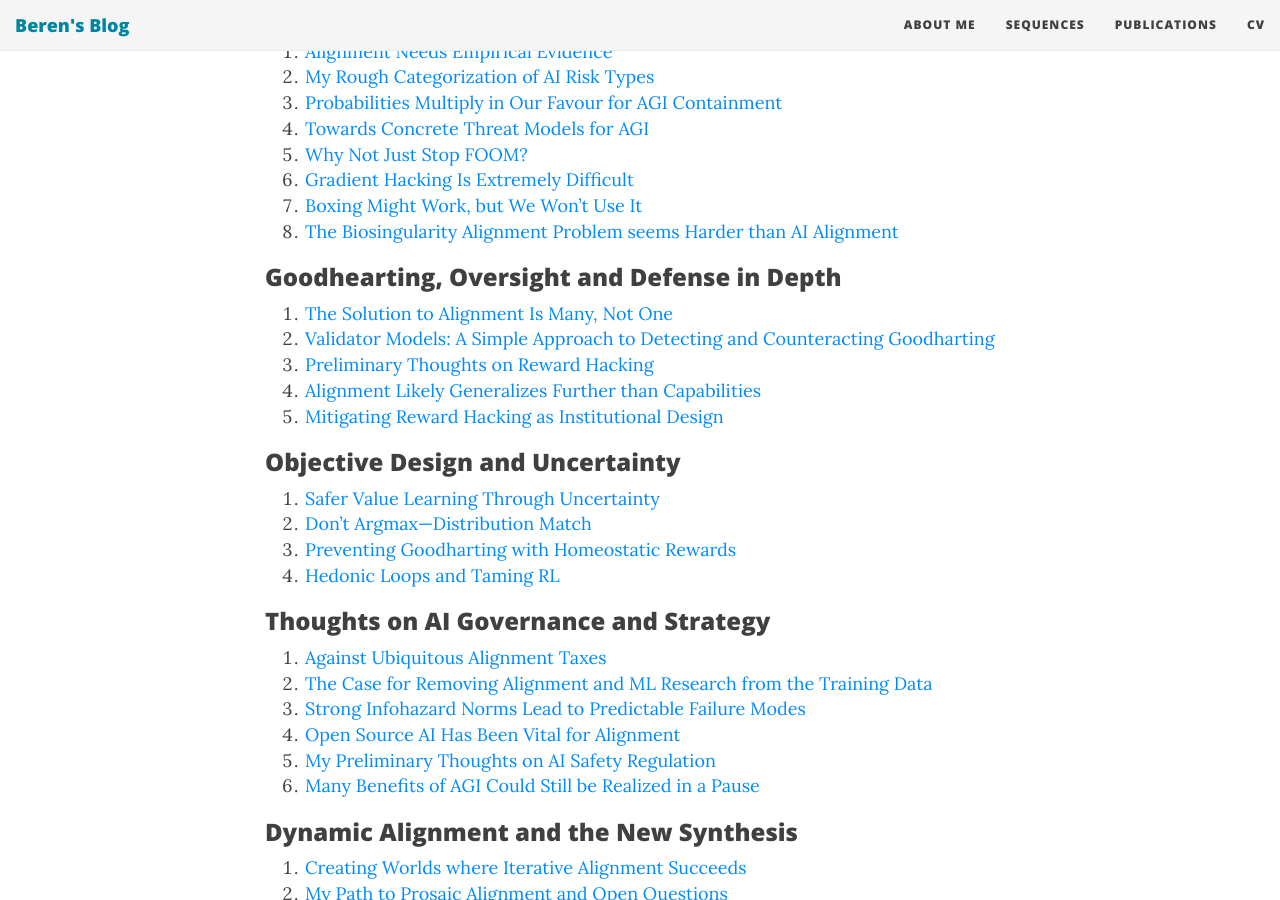
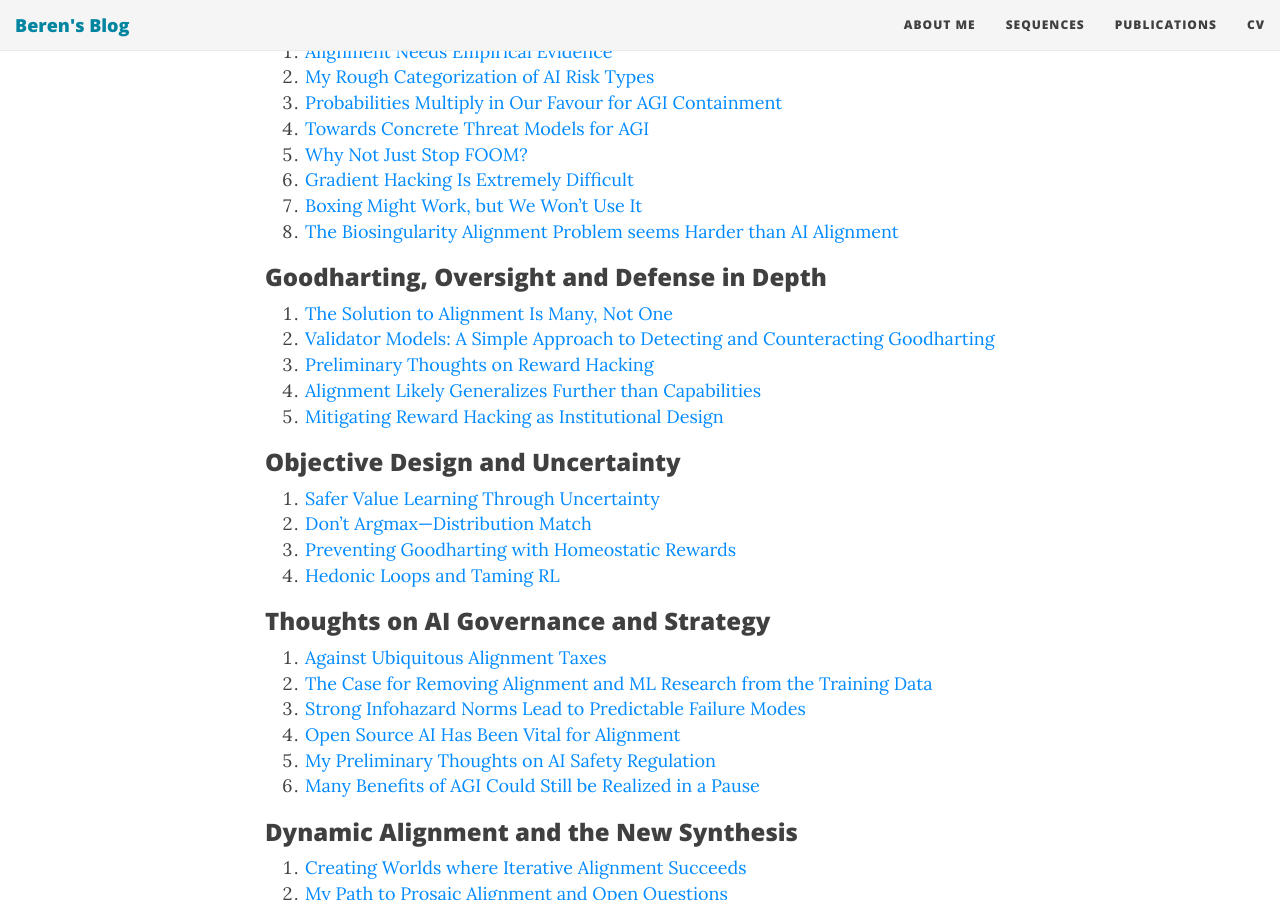
Before and after one commit to BerenMillidge/BerenMillidge.github.io, a Jekyll site: the page built from sequences.md, in a window 1280 px wide and 900 px high, scrolled down 2258 px. Built offline with Jekyll 4.4.1, drawn with Linux system fonts in a browser that asks for light colours; nearby versions of some CDN libraries; some of the changed lines change nothing that is shown.

Commit message:
Update sequences.md

```diff
--- a/sequences.md
+++ b/sequences.md
@@ -34,12 +34,12 @@
 10. [Maximum Entropy Morality, Metaplastic Constitutionalism, and the Dynamic Virtues]({% post_url 2026-08-07-Maximum-Entropy-Morality-Metaplastic-Constitutionalism-And-The-Dynamic-Virtues %})
 
 ### Post-AGI minds and civilizations
-10. [The Singularity as Cognitive Decoupling]({% post_url 2023-04-10-the-singularity-as-cognitive-decoupling %})
-11. [The Ultimate Limits of Alignment Determine the Shape of the Long Term Future]({% post_url 2022-08-16-Ultimate-limits-alignment %})
-12. [BCIs and the Ecosystem of Modular Minds]({% post_url 2023-04-23-Composable-latent-spaces-BCIs-modular-minds %})
-13. [AI Monotheism vs AI Polytheism]({% post_url 2026-01-07-AI-Monotheism-vs-AI-Polytheism %})
-14. [When Does Competition Lead to Recognizable Values?]({% post_url 2026-01-12-When-Does-Competition-Lead-to-Recognizable-Values %})
-15. [Autarkic Agency Will Likely Migrate Upwards]({% post_url 2026-07-13-Autarkic-Agency-Will-Likely-Migrate-Upwards %})
+11. [The Singularity as Cognitive Decoupling]({% post_url 2023-04-10-the-singularity-as-cognitive-decoupling %})
+12. [The Ultimate Limits of Alignment Determine the Shape of the Long Term Future]({% post_url 2022-08-16-Ultimate-limits-alignment %})
+13. [BCIs and the Ecosystem of Modular Minds]({% post_url 2023-04-23-Composable-latent-spaces-BCIs-modular-minds %})
+14. [AI Monotheism vs AI Polytheism]({% post_url 2026-01-07-AI-Monotheism-vs-AI-Polytheism %})
+15. [When Does Competition Lead to Recognizable Values?]({% post_url 2026-01-12-When-Does-Competition-Lead-to-Recognizable-Values %})
+16. [Autarkic Agency Will Likely Migrate Upwards]({% post_url 2026-07-13-Autarkic-Agency-Will-Likely-Migrate-Upwards %})
 
 ---
 
@@ -77,7 +77,7 @@
 7. [Boxing Might Work, but We Won’t Use It]({% post_url 2023-02-15-Boxing-might-work-but-we-wont-use-it %})
 8. [The Biosingularity Alignment Problem seems Harder than AI Alignment]({% post_url 2025-11-30-The-Biosingularity-Alignment-Problem-Seems-Harder-than-AI-Alignment %})
 
-### Goodhearting, Oversight and Defense in Depth
+### Goodharting, Oversight and Defense in Depth
 
 1. [The Solution to Alignment Is Many, Not One]({% post_url 2023-02-19-The-solution-to-alignment-is-many-not-one %})
 2. [Validator Models: A Simple Approach to Detecting and Counteracting Goodharting]({% post_url 2023-02-19-validator-models-simple-approach-detecting-goodhearting %})
```
